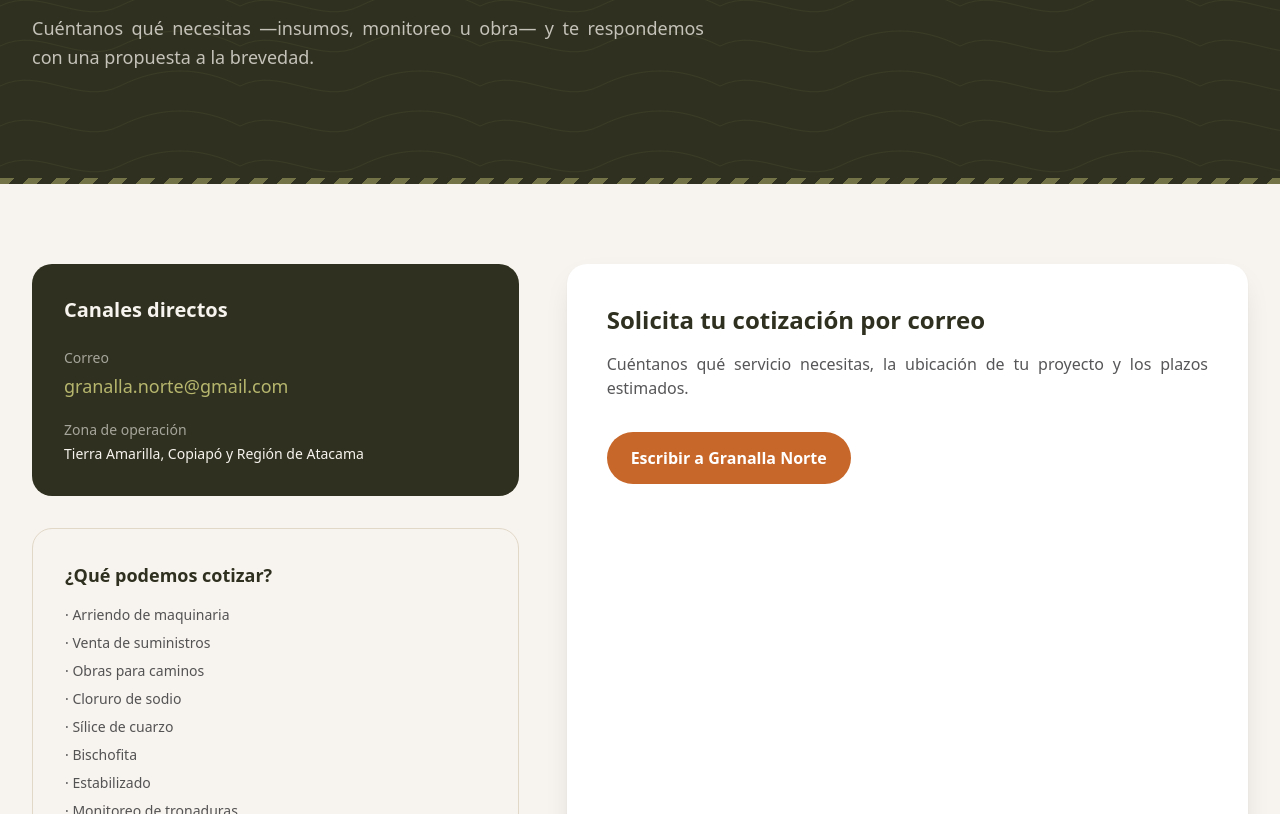
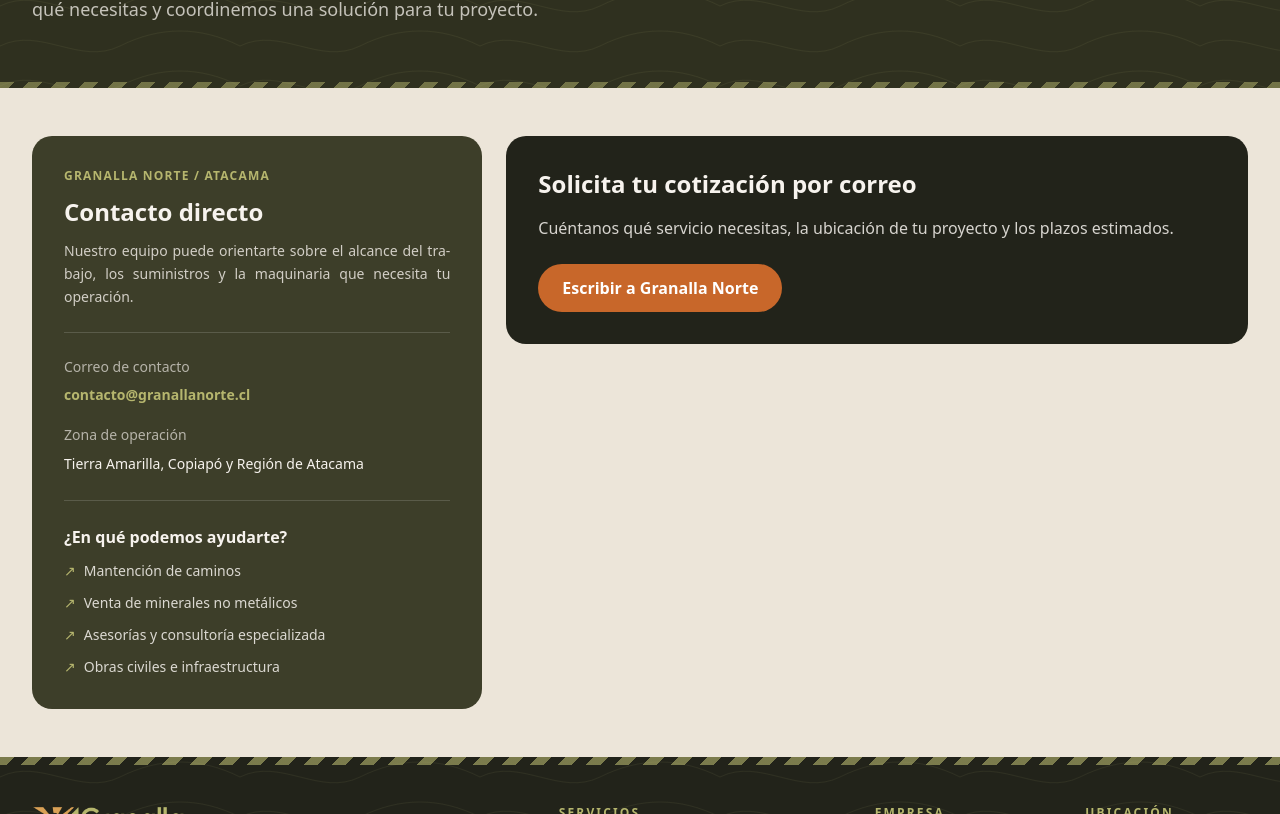
Before and after one commit to tropicleta/granalla-norte, a Next.js app: page /contacto in a window 1280 px wide. Shown: the part 366-1180 px from the top of the page. Built offline with nearby package versions, Linux system fonts and the light colour scheme.

Commit message:
Improve contact contrast and spacing and use corporate email

```diff
--- a/src/app/contacto/page.tsx
+++ b/src/app/contacto/page.tsx
@@ -1,78 +1,32 @@
 import type { Metadata } from "next";
+import Link from "next/link";
 import { ContactForm } from "@/components/ContactForm";
 import { Container, PageHero } from "@/components/ui";
 import { services, site } from "@/lib/site";
 import { storageConfigured } from "@/lib/content-storage";
 
 export const dynamic = "force-dynamic";
-
-export const metadata: Metadata = {
-  title: "Contacto",
-  description: "Cotiza minerales no metálicos, monitoreo de tronaduras, consultoría u obras civiles con Granalla Norte.",
-};
-
+export const metadata: Metadata = { title: "Contacto", description: "Cotiza mantención de caminos, maquinaria, minerales, monitoreo de tronaduras y obras civiles con Granalla Norte." };
 export default function ContactoPage() {
-  return (
-    <>
-      <PageHero
-        eyebrow="Contacto"
-        title="Conversemos sobre tu proyecto"
-        intro="Cuéntanos qué necesitas —insumos, monitoreo u obra— y te respondemos con una propuesta a la brevedad."
-      />
-      <section className="py-20">
-        <Container className="grid gap-12 lg:grid-cols-[1fr_1.4fr]">
-          <aside className="space-y-8">
-            <div className="rounded-[var(--radius-card)] bg-olive-900 p-8 text-cream">
-              <h2 className="font-display text-xl font-semibold">Canales directos</h2>
-              <dl className="mt-6 space-y-5 text-sm">
-                <div>
-                  <dt className="text-cream/60">Correo</dt>
-                  <dd className="mt-1">
-                    <a href={`mailto:${site.email}`} className="text-lg text-khaki hover:underline">
-                      {site.email}
-                    </a>
-                  </dd>
-                </div>
-                {site.phone && (
-                  <div>
-                    <dt className="text-cream/60">Teléfono</dt>
-                    <dd className="mt-1">
-                      <a href={`tel:${site.phone}`} className="text-lg text-khaki hover:underline">
-                        {site.phone}
-                      </a>
-                    </dd>
-                  </div>
-                )}
-                <div>
-                  <dt className="text-cream/60">Zona de operación</dt>
-                  <dd className="mt-1">Tierra Amarilla, Copiapó y Región de Atacama</dd>
-                </div>
-              </dl>
-              {site.whatsapp && (
-                <a
-                  href={`https://wa.me/${site.whatsapp}`}
-                  className="mt-8 inline-flex rounded-full bg-copper px-5 py-3 text-sm font-semibold text-white hover:bg-copper-600"
-                >
-                  Escríbenos por WhatsApp
-                </a>
-              )}
-            </div>
-            <div className="rounded-[var(--radius-card)] border border-sand p-8">
-              <h2 className="font-display text-lg font-semibold text-olive-900">¿Qué podemos cotizar?</h2>
-              <ul className="mt-4 space-y-2 text-sm text-ink/75">
-                {services.flatMap((s) => s.items.map((i) => <li key={i.name}>· {i.name}</li>))}
-              </ul>
-            </div>
-          </aside>
-          {storageConfigured() ? <ContactForm services={services.map((s) => s.title)} /> : (
-            <div className="rounded-[var(--radius-card)] bg-white p-8 shadow-[var(--shadow-card)] sm:p-10">
-              <h2 className="font-display text-2xl font-semibold text-olive-900">Solicita tu cotización por correo</h2>
-              <p className="text-body mt-4 text-ink/75">Cuéntanos qué servicio necesitas, la ubicación de tu proyecto y los plazos estimados.</p>
-              <a href={`mailto:${site.email}?subject=Solicitud%20de%20cotizaci%C3%B3n`} className="mt-8 inline-flex rounded-full bg-copper px-6 py-3.5 font-semibold text-white hover:bg-copper-600">Escribir a Granalla Norte</a>
-            </div>
-          )}
-        </Container>
-      </section>
-    </>
-  );
+  return <>
+    <PageHero eyebrow="Contacto" title="Conversemos sobre tu proyecto" intro="Mantención de caminos, maquinaria, suministros, asesoría u obras: cuéntanos qué necesitas y coordinemos una solución para tu proyecto." />
+    <section className="bg-sand-300 py-10 sm:py-12">
+      <Container className="grid items-start gap-6 lg:grid-cols-[0.85fr_1.4fr]">
+        <aside className="rounded-[var(--radius-card)] bg-olive-800 p-6 text-cream sm:p-8">
+          <p className="text-xs font-semibold uppercase tracking-widest text-khaki">Granalla Norte / Atacama</p>
+          <h2 className="mt-3 font-display text-2xl font-semibold">Contacto directo</h2>
+          <p className="text-body mt-3 text-sm leading-relaxed text-cream/80">Nuestro equipo puede orientarte sobre el alcance del trabajo, los suministros y la maquinaria que necesita tu operación.</p>
+          <dl className="mt-6 space-y-5 border-y border-white/15 py-6 text-sm">
+            <div><dt className="text-cream/65">Correo de contacto</dt><dd className="mt-2"><a href={`mailto:${site.email}`} className="break-all font-semibold text-khaki underline-offset-4 hover:underline">{site.email}</a></dd></div>
+            <div><dt className="text-cream/65">Zona de operación</dt><dd className="mt-2 leading-relaxed">Tierra Amarilla, Copiapó y Región de Atacama</dd></div>
+            {site.phone && <div><dt className="text-cream/65">Teléfono</dt><dd className="mt-2"><a href={`tel:${site.phone}`} className="text-khaki">{site.phone}</a></dd></div>}
+          </dl>
+          <h3 className="mt-6 font-semibold">¿En qué podemos ayudarte?</h3>
+          <ul className="mt-3 space-y-3 text-sm text-cream/85">{services.map(s => <li key={s.slug}><Link href={`/servicios#${s.slug}`} className="inline-flex gap-2 hover:text-khaki"><span aria-hidden className="text-khaki">↗</span>{s.title}</Link></li>)}</ul>
+          {site.whatsapp && <a href={`https://wa.me/${site.whatsapp}`} className="mt-6 inline-flex rounded-full bg-copper px-5 py-3 text-sm font-semibold text-white">Escríbenos por WhatsApp</a>}
+        </aside>
+        {storageConfigured() ? <ContactForm services={services.map(s => s.title)} /> : <div className="rounded-[var(--radius-card)] bg-olive-950 p-8 text-cream"><h2 className="font-display text-2xl font-semibold">Solicita tu cotización por correo</h2><p className="text-body mt-4 text-cream/85">Cuéntanos qué servicio necesitas, la ubicación de tu proyecto y los plazos estimados.</p><a href={`mailto:${site.email}?subject=Solicitud%20de%20cotizaci%C3%B3n`} className="mt-6 inline-flex rounded-full bg-copper px-6 py-3 font-semibold text-white">Escribir a Granalla Norte</a></div>}
+      </Container>
+    </section>
+  </>;
 }
--- a/src/app/globals.css
+++ b/src/app/globals.css
@@ -44,6 +44,9 @@
   overflow-wrap: break-word;
 }
 
+.contact-form label { color: var(--color-cream); }
+.contact-form option { background: var(--color-olive-950); color: var(--color-cream); }
+
 ::selection {
   background: var(--color-khaki);
   color: var(--color-olive-950);
--- a/src/app/maquinaria/page.tsx
+++ b/src/app/maquinaria/page.tsx
@@ -12,7 +12,7 @@
   const machines = await publishedMachines();
   return <>
     <PageHero eyebrow="Mantención de caminos / Arriendo" title="Equipos para trabajar en terreno" intro="Camiones y maquinaria para apoyar el transporte, riego, nivelación y compactación de caminos. Coordina con nuestro equipo las características y condiciones de arriendo." />
-    <Container className="py-14 sm:py-20">
+    <Container className="py-10 sm:py-12">
       <Link href="/servicios#mantencion-de-caminos" className="text-sm font-semibold text-copper-600 underline underline-offset-4">← Mantención de caminos</Link>
       {machines.some(m => m.demo) && <p className="text-body mt-6 rounded-xl border border-sand bg-sand-300 p-5 text-sm leading-relaxed text-olive-900">Estamos preparando nuestro catálogo. Los equipos marcados como «Ejemplo» son ilustrativos; sus fichas y disponibilidad se actualizarán con la información de la flota real.</p>}
       <div className="mt-8 grid gap-6 md:grid-cols-2 xl:grid-cols-3">{machines.map(m => <article key={m.id} className="flex flex-col overflow-hidden rounded-[var(--radius-card)] bg-olive-900 text-cream">
--- a/src/app/nosotros/page.tsx
+++ b/src/app/nosotros/page.tsx
@@ -18,7 +18,7 @@
         intro={about.intro}
       />
 
-      <section className="py-24">
+      <section className="py-12 sm:py-16">
         <Container className="grid items-center gap-14 lg:grid-cols-2">
           <div className="relative aspect-[4/5] overflow-hidden rounded-[2rem] shadow-[var(--shadow-card)]">
             <Image
@@ -42,7 +42,7 @@
         </Container>
       </section>
 
-      <section className="border-y border-sand bg-sand-300 py-20">
+      <section className="border-y border-sand bg-sand-300 py-12 sm:py-16">
         <Container>
           <SectionTitle eyebrow="Valores" title="Cómo trabajamos" center />
           <ul className="mt-12 grid gap-6 sm:grid-cols-2 lg:grid-cols-4">
--- a/src/app/noticias/page.tsx
+++ b/src/app/noticias/page.tsx
@@ -17,7 +17,7 @@
         title="Trabajo que se ve en terreno"
         intro="Obras comunitarias, suministro a faenas y presencia en la industria. Lo último de Granalla Norte."
       />
-      <section className="py-20">
+      <section className="py-12 sm:py-16">
         <Container>
           <div className="grid gap-6 sm:grid-cols-2 lg:grid-cols-3">
             {sorted.map((p) => (
--- a/src/app/servicios/page.tsx
+++ b/src/app/servicios/page.tsx
@@ -15,7 +15,7 @@
     <nav aria-label="Líneas de servicio" className="sticky top-18 z-40 border-b border-sand bg-cream/95 backdrop-blur">
       <Container><ul className="flex gap-2 overflow-x-auto py-3 text-sm">{services.map(s => <li key={s.slug} className="shrink-0"><a href={`#${s.slug}`} className="block rounded-full px-4 py-2 font-medium text-olive-800 hover:bg-sand-300">{s.title}</a></li>)}</ul></Container>
     </nav>
-    <Container className="space-y-8 py-12 sm:space-y-12 sm:py-20">
+    <Container className="space-y-6 py-10 sm:space-y-8 sm:py-12">
       {services.map((s, idx) => <section key={s.slug} id={s.slug} aria-labelledby={`titulo-${s.slug}`} className="scroll-mt-40 overflow-hidden rounded-[var(--radius-card)] bg-olive-900 text-cream shadow-[var(--shadow-card)]">
         <div className="grid lg:grid-cols-2">
           <div className={`relative min-h-64 sm:min-h-80 lg:min-h-[420px] ${idx % 2 ? "lg:order-2" : ""}`}>
--- a/src/components/Footer.tsx
+++ b/src/components/Footer.tsx
@@ -6,7 +6,7 @@
   return (
     <footer className="topo bg-olive-950 text-cream/80">
       <div className="chevron h-2 opacity-60" aria-hidden />
-      <div className="mx-auto grid max-w-7xl gap-12 px-4 py-16 sm:px-6 md:grid-cols-12 lg:px-8">
+      <div className="mx-auto grid max-w-7xl gap-12 px-4 py-10 sm:px-6 md:grid-cols-12 lg:px-8">
         <div className="md:col-span-5">
           <Image src={site.logo} alt={site.name} width={170} height={54} className="h-12 w-auto" />
           <p className="text-body mt-5 max-w-sm text-sm leading-relaxed">
--- a/src/components/ui.tsx
+++ b/src/components/ui.tsx
@@ -84,7 +84,7 @@
 export function PageHero({ eyebrow, title, intro }: { eyebrow: string; title: string; intro: string }) {
   return (
     <section className="topo relative overflow-hidden bg-olive-900">
-      <Container className="py-20 sm:py-28">
+      <Container className="py-12 sm:py-16">
         <Eyebrow dark>{eyebrow}</Eyebrow>
         <h1 className="mt-5 max-w-3xl font-display text-4xl font-semibold leading-[1.05] tracking-tight text-cream text-balance sm:text-6xl">
           {title}
@@ -133,9 +133,9 @@
 
 export function CtaBand() {
   return (
-    <section className="bg-cream py-20">
+    <section className="bg-cream py-10 sm:py-12">
       <Container>
-        <div className="topo relative overflow-hidden rounded-[2rem] bg-olive-900 px-6 py-14 sm:px-14 sm:py-16">
+        <div className="topo relative overflow-hidden rounded-[2rem] bg-olive-900 px-6 py-8 sm:px-10 sm:py-10">
           <div className="grid items-center gap-8 lg:grid-cols-[1fr_auto]">
             <div>
               <h2 className="font-display text-3xl font-semibold text-cream text-balance sm:text-4xl">
--- a/src/lib/site.ts
+++ b/src/lib/site.ts
@@ -11,7 +11,7 @@
   tagline: "Minería, obras civiles y asesoría técnica en Tierra Amarilla",
   description:
     "Granalla Norte entrega venta de minerales no metálicos, monitoreo de tronaduras, consultoría minera y obras civiles con mano de obra local en Tierra Amarilla y Copiapó, Región de Atacama.",
-  email: "granalla.norte@gmail.com",
+  email: "contacto@granallanorte.cl",
   // TODO: completar con datos reales (el sitio actual no publica teléfono ni dirección).
   phone: "",
   whatsapp: "",
```
Also changed, not shown: src/app/page.tsx (+6 -6 lines), src/components/ClientCarousel.module.css (+6 -1 lines), src/components/ContactForm.tsx (+10 -8 lines).
